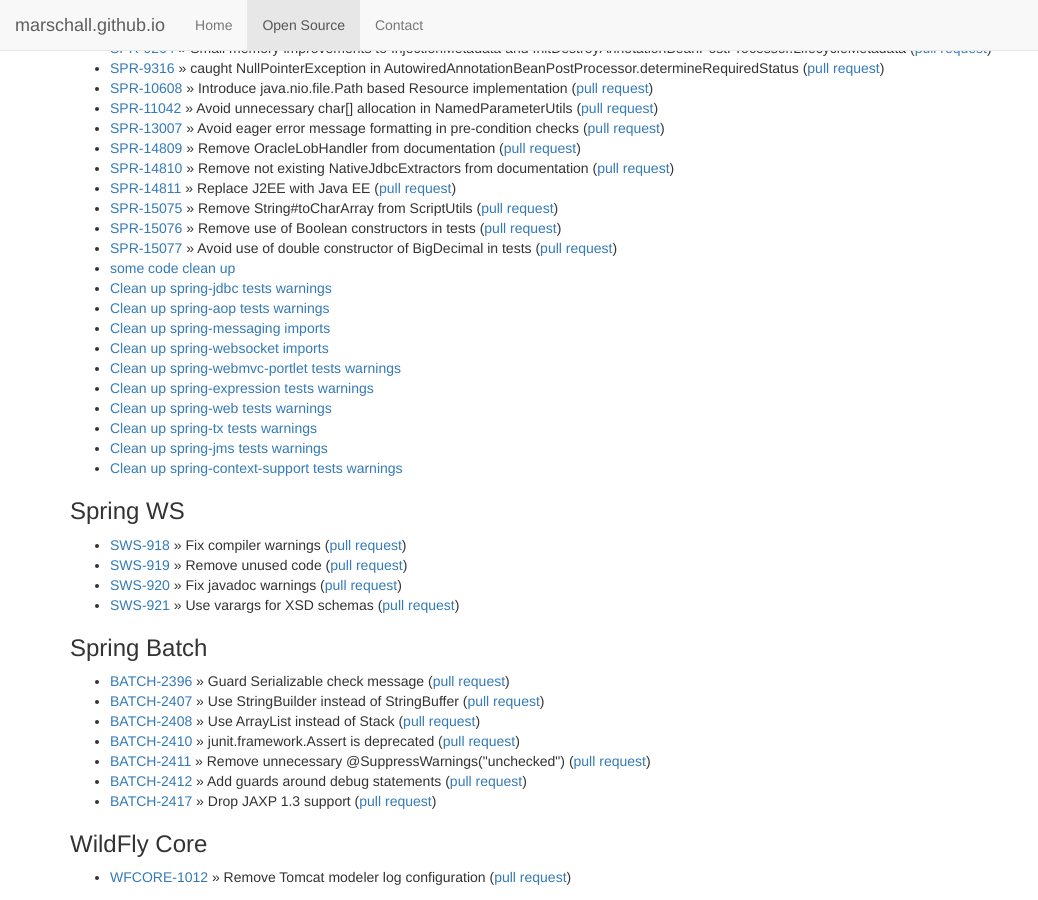
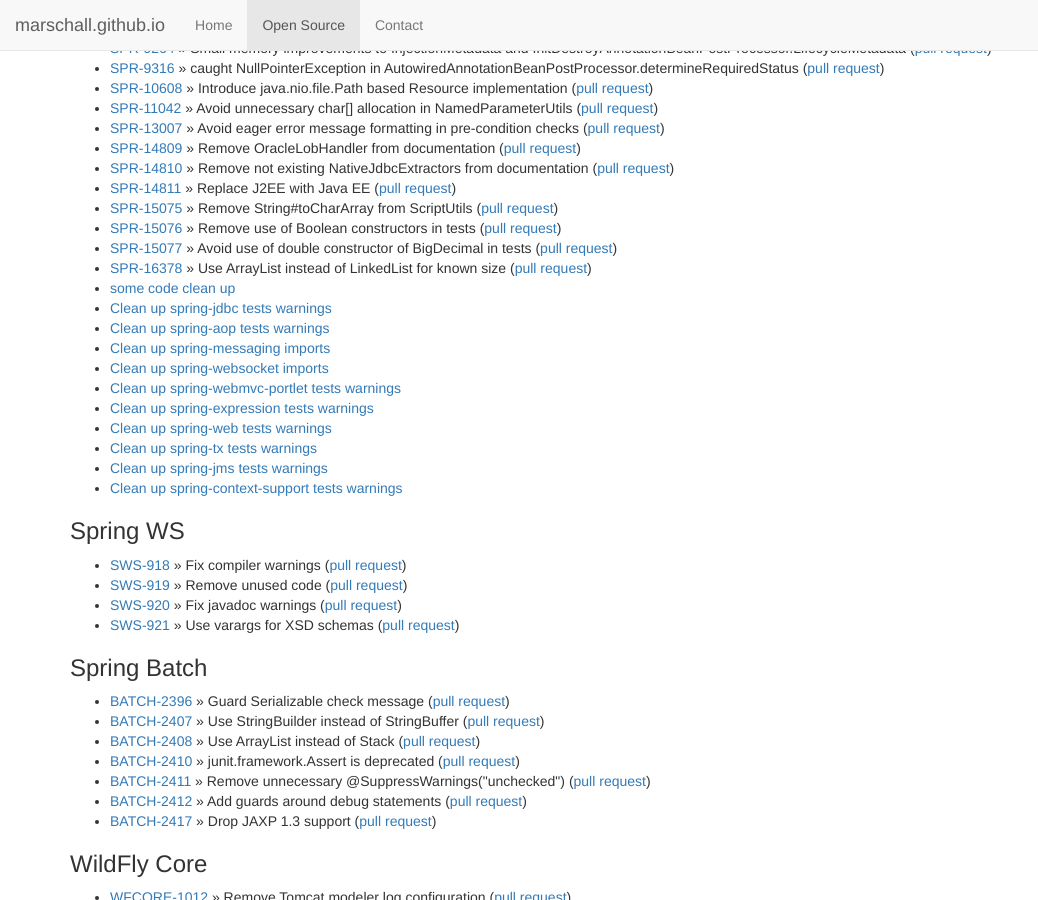
Before and after one commit to marschall/marschall.github.com, a Jekyll site: the page built from open-source.html, in a window 1280 px wide and 900 px high, scrolled down 1098 px. Shown: the whole window, without its empty margins (0-1038 px from the left). Built offline with Jekyll 4.4.1, drawn with Linux system fonts in a browser that asks for light colours.

Commit message:
Add SPR-16378

```diff
--- a/open-source.html
+++ b/open-source.html
@@ -86,6 +86,7 @@
   <li><a href="https://jira.spring.io/browse/SPR-15075">SPR-15075</a> &raquo; Remove String#toCharArray from ScriptUtils (<a href="https://github.com/spring-projects/spring-framework/pull/1280">pull request</a>)</li>
   <li><a href="https://jira.spring.io/browse/SPR-15076">SPR-15076</a> &raquo; Remove use of Boolean constructors in tests (<a href="https://github.com/spring-projects/spring-framework/pull/1281">pull request</a>)</li>
   <li><a href="https://jira.spring.io/browse/SPR-15077">SPR-15077</a> &raquo; Avoid use of double constructor of BigDecimal in tests (<a href="https://github.com/spring-projects/spring-framework/pull/1282">pull request</a>)</li>
+  <li><a href="https://jira.spring.io/browse/SPR-16378">SPR-16378</a> &raquo; Use ArrayList instead of LinkedList for known size (<a href="https://github.com/spring-projects/spring-framework/pull/1643">pull request</a>)</li>
   <li><a href="https://github.com/spring-projects/spring-framework/pull/34">some code clean up</a></li>
   <li><a href="https://github.com/spring-projects/spring-framework/pull/518">Clean up spring-jdbc tests warnings</a></li>
   <li><a href="https://github.com/spring-projects/spring-framework/pull/519">Clean up spring-aop tests warnings</a></li>
```
